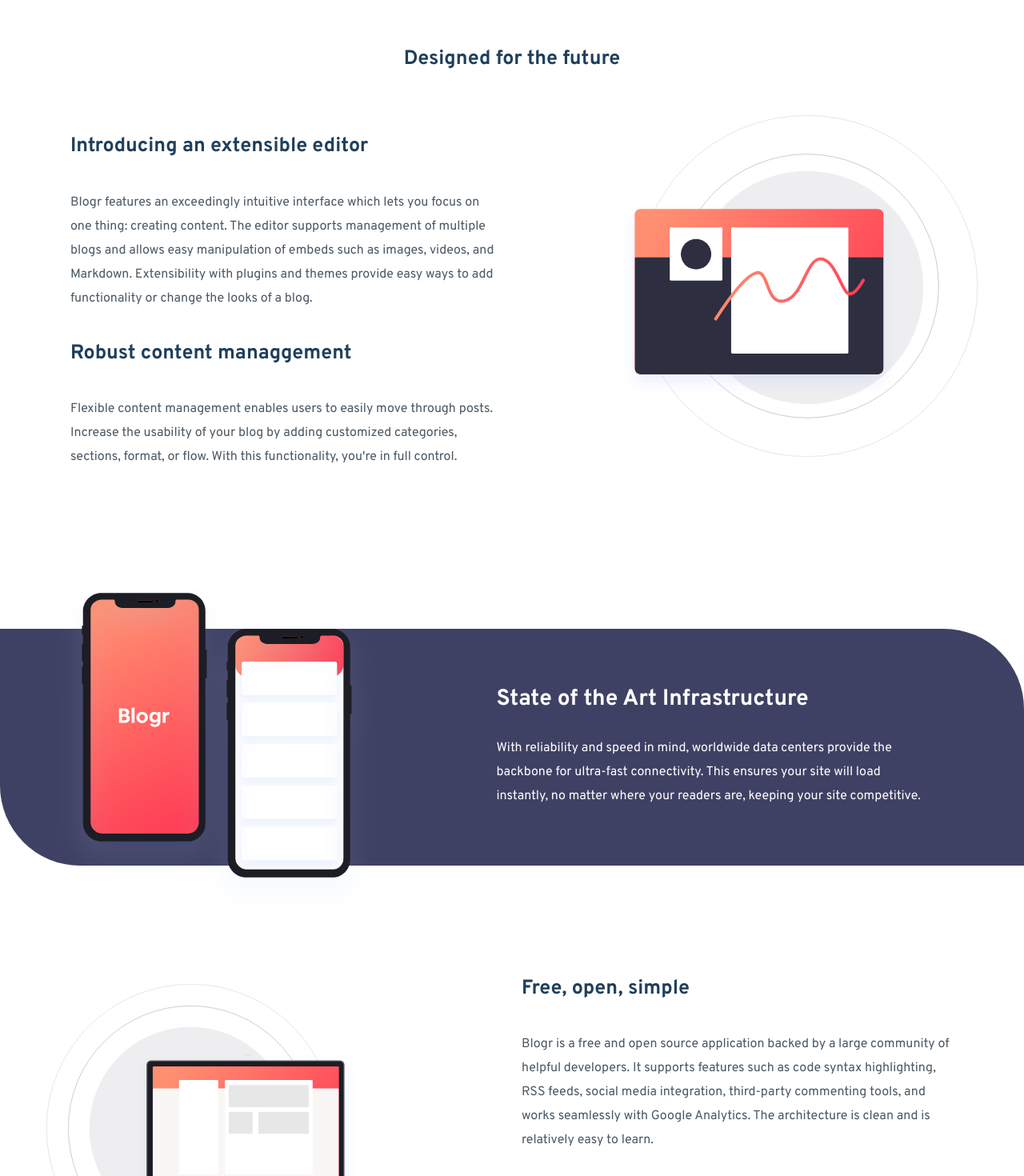
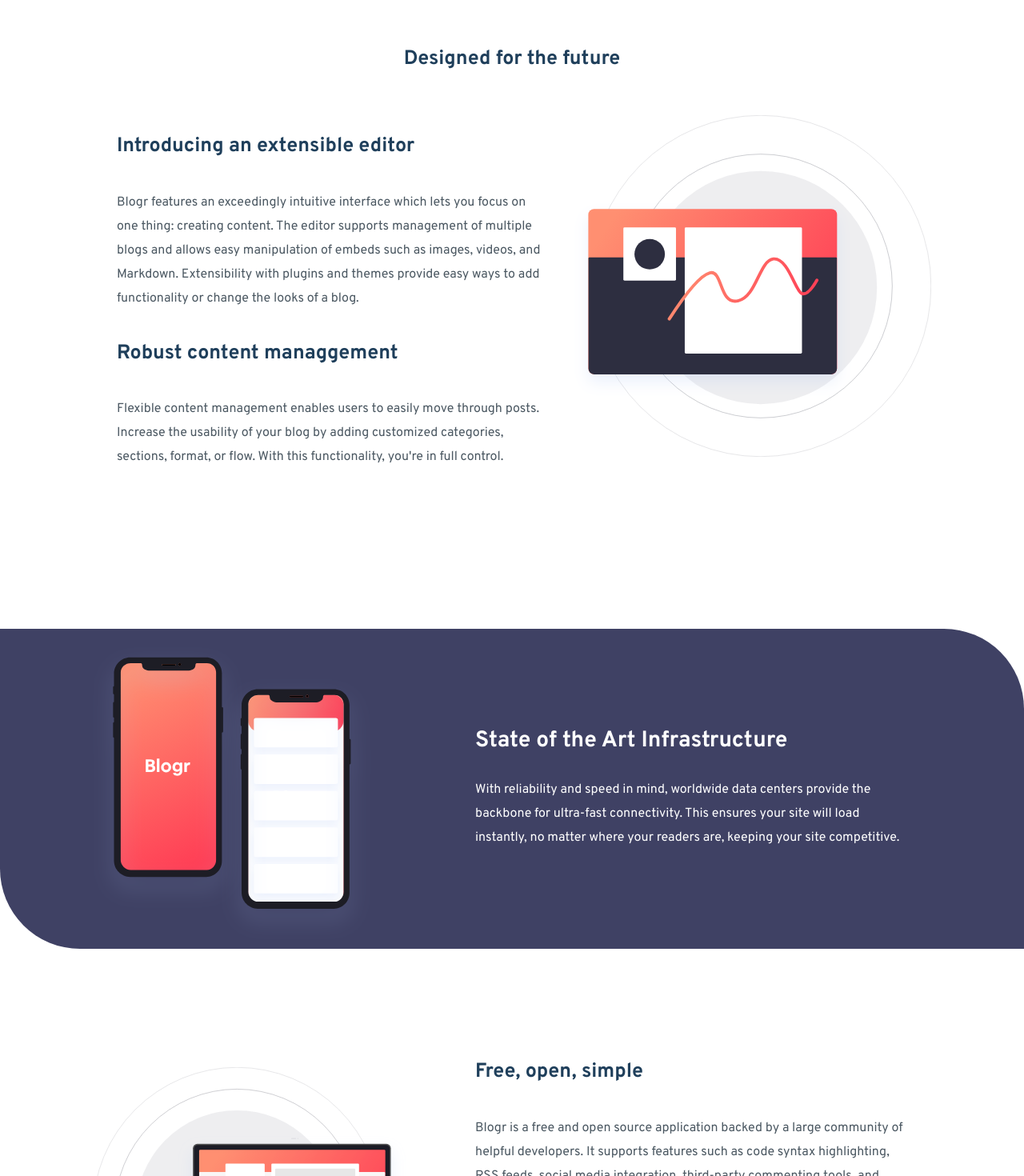
Before and after one commit to tiago-forward/desafio-blogr-landing-page-main, a React (Vite) app: page / in a window 1280 px wide. Shown: the part 600-2070 px from the top of the page at 80% size. Built offline with nearby package versions, Linux system fonts and the light colour scheme.

Commit message:
Adjusting component illustrativeContent

```diff
--- a/src/components/Section/ContentSection/styles.js
+++ b/src/components/Section/ContentSection/styles.js
@@ -22,6 +22,6 @@
 
     @media screen and (min-width: 1024px) {
         flex-direction: row;
-        justify-content: space-around;
+        justify-content: center;
     }
 `
--- a/src/components/Section/IllustrativeContentSection/styles.js
+++ b/src/components/Section/IllustrativeContentSection/styles.js
@@ -27,6 +27,7 @@
         align-items: center;
         width: 100%;
 
+
         .image-phones {
             position: absolute;
             width: 300px;
@@ -35,12 +36,10 @@
 
             @media screen and (min-width: 1024px) {
                 position: static;
-                top: 0;
-                width: 22%;
-                scale: calc(1.4);
-                margin-left: 40px;
+                width: 35%;
+                padding-top: 10px;
+                padding-right: 100px;
             }
-
         }
 
         .content {
@@ -64,7 +63,8 @@
 
         @media screen and (min-width: 1024px) {
             position: static;
-            justify-content: space-around;
+            justify-content: center;
+            height: 400px;
         }
 
     }
```
